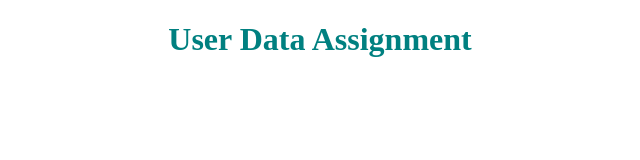
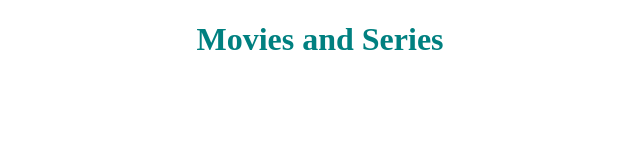
Before and after one commit to Silje32/Javascript_advanced_oppgave_2, a plain HTML site: page index.html in a window 1280 px wide. Shown: the whole page, without its empty margins (320-960 px from the left). Drawn offline with Linux system fonts and the light colour scheme.

Commit message:
Changed my h1 heading and added list element

```diff
--- a/index.html
+++ b/index.html
@@ -8,6 +8,7 @@
     <title>JavaScript Advanced Oppgave 2</title>
   </head>
   <body>
-    <h1>User Data Assignment</h1>
+    <h1>Movies and Series</h1>
+    <ul></ul>
   </body>
 </html>
```
